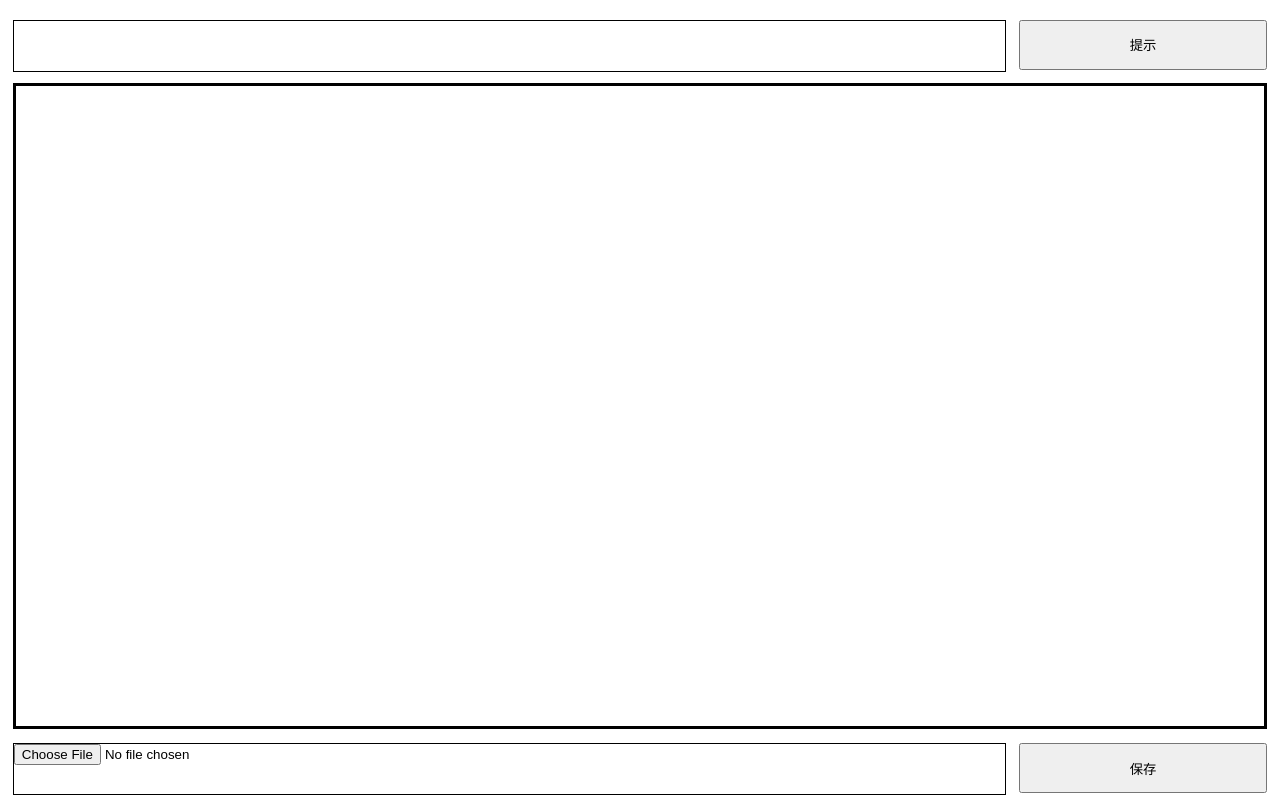
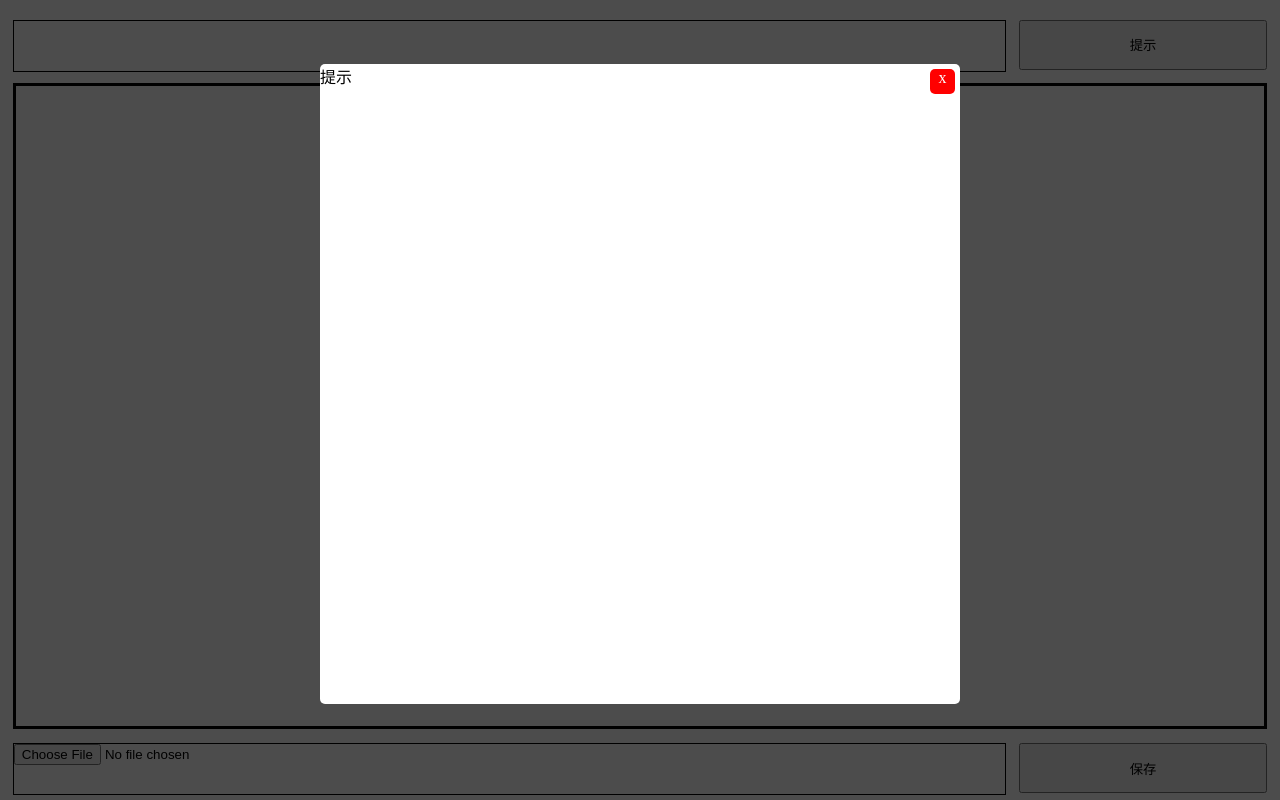
Before and after one commit to zzbbzb/VerifyJson, a plain HTML site: page src/index.html in a window 1280 px wide. Both pictures are taken after a click on the button "提示". Drawn offline with Linux system fonts and the light colour scheme.

Commit message:
feat: 增加提示弹窗

```diff
--- a/src/index.html
+++ b/src/index.html
@@ -20,11 +20,19 @@
 
 <body>
     <div class="container">
+        <div class="shade" id="tipShade">
+            <div class="wbox" id="tipWbox">
+                <div id="boxHeader">
+                    <span>提示</span>
+                    <div id="close" onclick="TipShadeHidden()">x</div>
+                </div>
+            </div>
+        </div>
         <div class="infoBar">
             <div class="infoBox" id="infoBox">
                 <label class="info" for="info" id="info"></label>
             </div>
-            <button class="tipBox" id="tipBox">
+            <button class="tipBox" id="tipBox" onclick="ShowTipWbox()">
                 提示
             </button>
         </div>
--- a/src/static/main.css
+++ b/src/static/main.css
@@ -96,3 +96,38 @@ body {
     overflow: auto;
     box-shadow: 10px 10px 5px #888888;
 }
+
+.shade {
+    position: fixed;
+    left: 0px;
+    top: 0px;
+    width: 100%;
+    height: 100%;
+    background: rgba(0, 0, 0, .7);
+    /* opacity: 0.5; */
+}
+
+.wbox {
+    position: relative;
+    background: #fff;
+    width: 50%;
+    height: 80%;
+    border-radius: 5px;
+    margin: 5% auto;
+}
+
+#boxHeader {
+    height: 40px;
+}
+
+#close {
+    position: absolute;
+    width: 25px;
+    height: 25px;
+    border-radius: 5px;
+    background: red;
+    color: #fff;
+    right: 5px;
+    top: 5px;
+    text-align: center;
+}
--- a/src/static/main.js
+++ b/src/static/main.js
@@ -106,3 +106,20 @@ dropZone.addEventListener('dragenter', handleFileDragEnter, false);
 dropZone.addEventListener('dragleave', handleFileDragLeave, false);
 dropZone.addEventListener('dragover', handleFileDragOver, false);
 dropZone.addEventListener('drop', handleFileDrop, false);
+
+document.getElementById('tipShade').style.display = "none";
+
+document.getElementById('tipWbox').addEventListener('click', closeClickWindow, false);
+document.getElementById('tipShade').addEventListener('click', TipShadeHidden, false);
+
+function ShowTipWbox() {
+    document.getElementById('tipShade').style.display = "";
+}
+
+function closeClickWindow(event) {
+    event.stopPropagation();
+}
+
+function TipShadeHidden(event) {
+    document.getElementById('tipShade').style.display = "none";
+}
```
